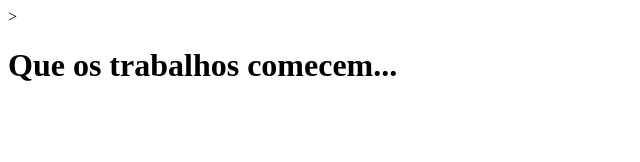
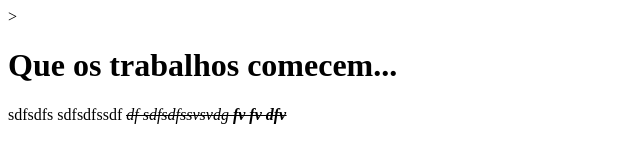
Before and after one commit to softkleen/uc14_ti89, a plain HTML site: page index.html in a window 1280 px wide. Shown: the whole page, without its empty margins (0-640 px from the left). Drawn offline with Linux system fonts and the light colour scheme.

Commit message:
maroto.... master

```diff
--- a/index.html
+++ b/index.html
@@ -7,5 +7,19 @@
 </head>
 <body>
     <h1>Que os trabalhos comecem...</h1>
+    sdfsdfs
+    sdfsdfssdf
+    <s><s><s><dfn>df
+        <s>sdfsdfssvsvdg
+            <b>fv
+                <dfn><var>fv
+                    dfv
+                    <dfn><dfn><!-- dc
+                    dcs
+                 --></dfn></dfn>
+                </var></dfn>
+            </b>
+        </s>
+    </dfn></s></s></s>
 </body>
 </html>
```
